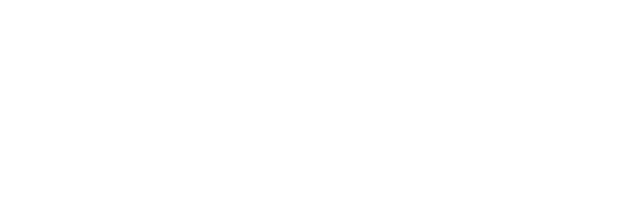
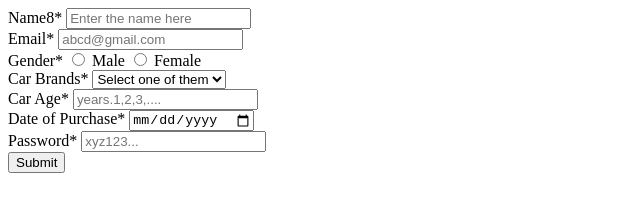
Before and after one commit to acciojob/car-insurance-form-Fayeemahmad398, a website: page main.html in a window 1280 px wide. Shown: the whole page, without its empty margins (0-640 px from the left). Drawn offline with Linux system fonts and the light colour scheme.

Commit message:
created a submission

```diff
--- a/main.html
+++ b/main.html
@@ -8,6 +8,58 @@
 
 <body>
 	<!-- the entire body must be written by student -->
+
+	<form action="Insurance_form" method="post">
+
+	<div>
+		<label for="#name">Name8*</label>
+		<input type="text" id="#name" class="#name" placeholder="Enter the name here" required>
+
+	</div>
+
+<div>
+	<label for="#email">Email*</label>
+	<input type="email" id="#email" class="#email" placeholder="abcd@gmail.com" required>
+</div>
+
+	<div>
+		<label for="gender">Gender*</label>
+
+		<input type="radio" id="gender" name="gender" >
+		<label for ="gender">Male</label>
+
+		<input type="radio" id="gender2" name="gender">
+		<label for="gender2">Female</label>
+
+	</div>
+
+	<div>
+			<lable for="#cars">Car Brands*</lable>
+		<select id="#cars">
+			<option>Select one of them</option>
+			<option>BMW</option>
+			<option>Audi</option>
+			<option>Mercedes</option>
+
+		</select>
+	</div>
+	<div>
+		<label for="carage">Car Age*</label>
+		<input type="number" id="carage" placeholder="years.1,2,3,...." required>
+	</div>
+	<div>
+		<label for="Dop">Date of Purchase*</label>
+		<input  type="date"id="Dop" required>
+	</div>
+	<div>
+		<label for="password">Password*</label>
+		<input type="password" id="password" placeholder="xyz123..." required>
+
+	</div>
+	<button id="submit">Submit</button>
+
+	</form>
+
     <script type="text/javascript" src="./script.js">
 </script>
 
```
